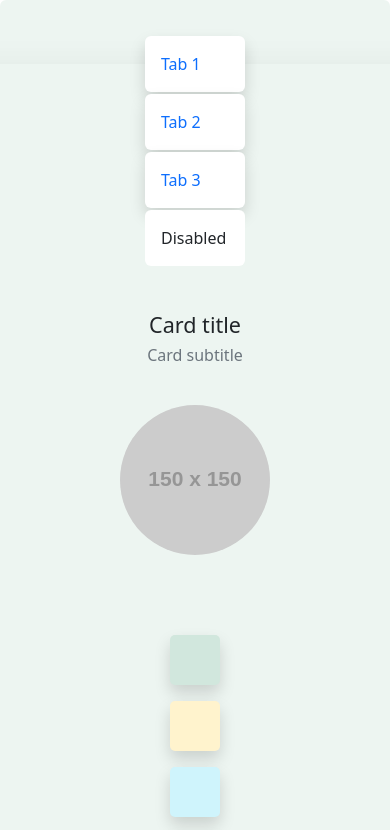
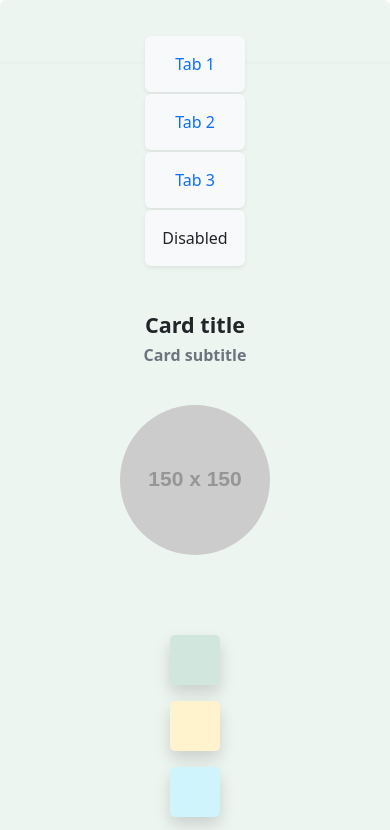
Before and after one commit to AudreyMas/exercise-bootstrap, a website: page index.html in a window 390 px wide. Shown: the top 830 px of the page. Drawn offline with nearby package versions, Linux system fonts and the light colour scheme; placeholder pictures from the web are drawn by us.

Commit message:
Objective C

```diff
--- a/index.html
+++ b/index.html
@@ -11,29 +11,29 @@
 
 <body>
   <div class="card border-0" id="exercise">
-    <div class="card-content shadow-lg p-3 rounded" style="max-width:600px;">
+    <div class="card-content shadow p-3 rounded" style="max-width:600px;">
       <header>
         <ul class="nav d-flex justify-content-center" id="myTab" role="tablist">
           <li class="nav-item m-1" role="presentation">
-            <div class="nav-link  active p-3 m-0 shadow p-3 mb-5 rounded" id="tab-1" data-bs-toggle="tab"
+            <div class="nav-link  active p-3 m-0 shadow-sm p-3 mb-5 rounded" id="tab-1" data-bs-toggle="tab"
               data-bs-target="#tab-1-pane" type="button" role="tab" aria-controls="tab-1-pane" aria-selected="true">Tab
               1
             </div>
           </li>
           <li class="nav-item m-1" role="presentation">
-            <div class="nav-link p-3 m-0 shadow p-3 mb-5 rounded" id="tab-2" data-bs-toggle="tab"
+            <div class="nav-link p-3 m-0 shadow-sm p-3 mb-5 rounded" id="tab-2" data-bs-toggle="tab"
               data-bs-target="#tab-2-pane" type="button" role="tab" aria-controls="tab-2-pane" aria-selected="false">Tab
               2
             </div>
           </li>
           <li class="nav-item m-1" role="presentation">
-            <div class="nav-link p-3 m-0 shadow p-3 mb-5 rounded" id="tab-3" data-bs-toggle="tab"
+            <div class="nav-link p-3 m-0 shadow-sm p-3 mb-5 rounded" id="tab-3" data-bs-toggle="tab"
               data-bs-target="#tab-3-pane" type="button" role="tab" aria-controls="tab-3-pane" aria-selected="false">Tab
               3
             </div>
           </li>
           <li class="nav-item m-1" role="presentation">
-            <div class="p-3 m-0 p-3 mb-5 rounded btn-secondary" id="disabled-tab" data-bs-toggle="tab"
+            <div class="p-3 m-0 shadow-sm p-3 mb-5 rounded btn-secondary" id="disabled-tab" data-bs-toggle="tab"
               data-bs-target="#disabled-tab-pane" type="button" role="tab" aria-controls="disabled-tab-pane"
               aria-selected="false" disabled>Disabled</button>
           </li>
@@ -64,7 +64,7 @@
                   <img src=" https://via.placeholder.com/150/FFFFFF/000000/?text=PIC-3" alt="picture" />
                   <div class="bg-color list-group-item-info"></div>
                 </div>
-                <div class="tab-pane fade" id="disabled-tab-pane" role="tabpanel" aria-labelledby="disabled-tab"
+                <div class="tab-pane fade " id="disabled-tab-pane" role="tabpanel" aria-labelledby="disabled-tab"
                   tabindex="0">...</div>
               </div>
               <ul class="list-btn row gx-0 mt-5 list-unstyled d-flex justify-content-center" id="myTab" role="tablist">
--- a/scss/_custom.scss
+++ b/scss/_custom.scss
@@ -1,6 +1,5 @@
+@import "_mixins.scss";
 @import "../node_modules/bootstrap/scss/bootstrap.scss";
-
-$box-shadow: 0 0.5rem 1rem rgba($black, 0.15);
 
 body {
   h1,
@@ -9,7 +8,7 @@ body {
   h4,
   h5,
   h6 {
-    color: $dark;
+    @include big-title;
   }
   #exercise.card {
     overflow-x: hidden;
@@ -39,11 +38,9 @@ body {
               height: 50px;
             }
             div {
-              background-color: white;
-              &:hover,
-              &:active {
-                background-color: $primary;
-                color: white !important;
+              @include primary-btn;
+              &.btn-secondary {
+                @include secondary-btn;
               }
             }
           }
@@ -75,13 +72,17 @@ body {
               left: 0;
             }
           }
-          .list-btn li div {
-            height: 50px;
-            width: 50px;
-            border-radius: 10%;
-            box-shadow: $box-shadow;
-            &:hover {
-              box-shadow: none;
+          .list-btn li {
+            .list-group-item-success,
+            .list-group-item-warning,
+            .list-group-item-info {
+              @include contextual-btn;
+              &:hover {
+                box-shadow: none;
+              }
+            }
+            .list-group-item-danger {
+              @include contextual-btn-danger;
             }
           }
         }
@@ -89,11 +90,7 @@ body {
     }
     footer {
       .line {
-        width: 30vw;
-        margin-left: auto;
-        margin-right: auto;
-        height: 1px;
-        margin-bottom: 4px;
+        @include line-light;
       }
     }
   }
--- /dev/null
+++ b/scss/_mixins.scss
@@ -0,0 +1,62 @@
+// variables
+$light: rgb(204, 215, 224);
+
+
+//---MIXINS
+
+//for list-group-item- : success, warning, info
+@mixin contextual-btn {
+  height: 50px;
+  width: 50px;
+  border-radius: 10%;
+  box-shadow: $box-shadow;
+}
+
+// for danger
+@mixin contextual-btn-danger {
+  height: 50px;
+  width: 50px;
+  border-radius: 10%;
+  cursor: not-allowed;
+}
+
+//for primary nav buttons
+@mixin primary-btn {
+  text-align: center;
+  background-color: $gray-100;
+  &:hover,
+  &:active {
+    background-color: $primary;
+    color: white !important;
+  }
+}
+
+//for secondary nav buttons
+@mixin secondary-btn {
+  background-color: $gray-100;
+  cursor: not-allowed;
+  &:hover,
+  &:active {
+    color: $danger !important;
+  }
+}
+
+//for light
+@mixin bg-light {
+  --bs-bg-opacity: 1;
+  background-color: $light;
+}
+@mixin line-light {
+  width: 30vw;
+  margin-left: auto;
+  margin-right: auto;
+  height: 1px;
+  margin-bottom: 4px;
+  @include bg-light;
+}
+
+//for dark
+@mixin big-title {
+  color: $dark;
+  font-weight: 700;
+}
```
Also changed, not shown: README.md, assets/css/style.css, 1 other file.
